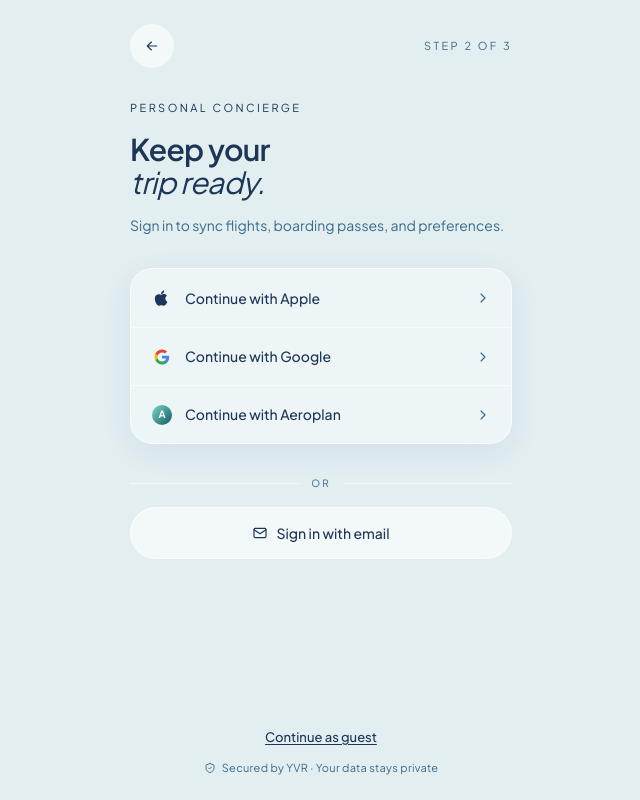
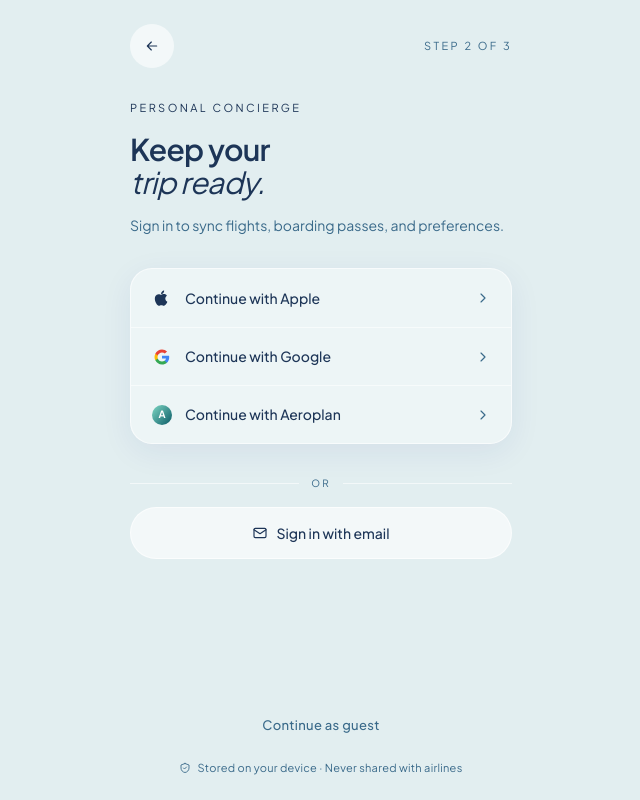
Before and after one commit to SemyonKuznetsoff/Vancouver-International-Airport-Mobile-App, a Next.js app: page /onboarding/sign-in in a window 1280 px wide. Shown: the whole page, without its empty margins (319-959 px from the left). Built offline with nearby package versions, Linux system fonts and the light colour scheme.

Commit message:
Polish onboarding sign-in UX

```diff
--- a/src/app/onboarding/sign-in/page.tsx
+++ b/src/app/onboarding/sign-in/page.tsx
@@ -1,6 +1,6 @@
-import Link from "next/link";
 import { AppShell } from "@/components/AppShell";
 import { AuthOption, AuthOptionGroup } from "@/components/AuthOption";
+import { Button } from "@/components/Button";
 import { Eyebrow } from "@/components/Eyebrow";
 import { Heading } from "@/components/Heading";
 import { ScreenHeader } from "@/components/ScreenHeader";
@@ -65,15 +65,12 @@
         </button>
 
         <div className="mt-auto flex flex-col items-center gap-3 pt-8 pb-2">
-          <Link
-            href="/onboarding/permissions"
-            className="text-[13px] font-medium leading-[1.5] text-[var(--color-text-primary)] underline underline-offset-2"
-          >
+          <Button variant="ghost" href="/onboarding/permissions">
             Continue as guest
-          </Link>
+          </Button>
           <p className="inline-flex items-center gap-1.5 text-[11px] leading-[1.5] tracking-[0.025em] text-[var(--color-text-secondary)]">
             <ShieldCheckIcon size={12} />
-            <span>Secured by YVR · Your data stays private</span>
+            <span>Stored on your device · Never shared with airlines</span>
           </p>
         </div>
       </main>
```
